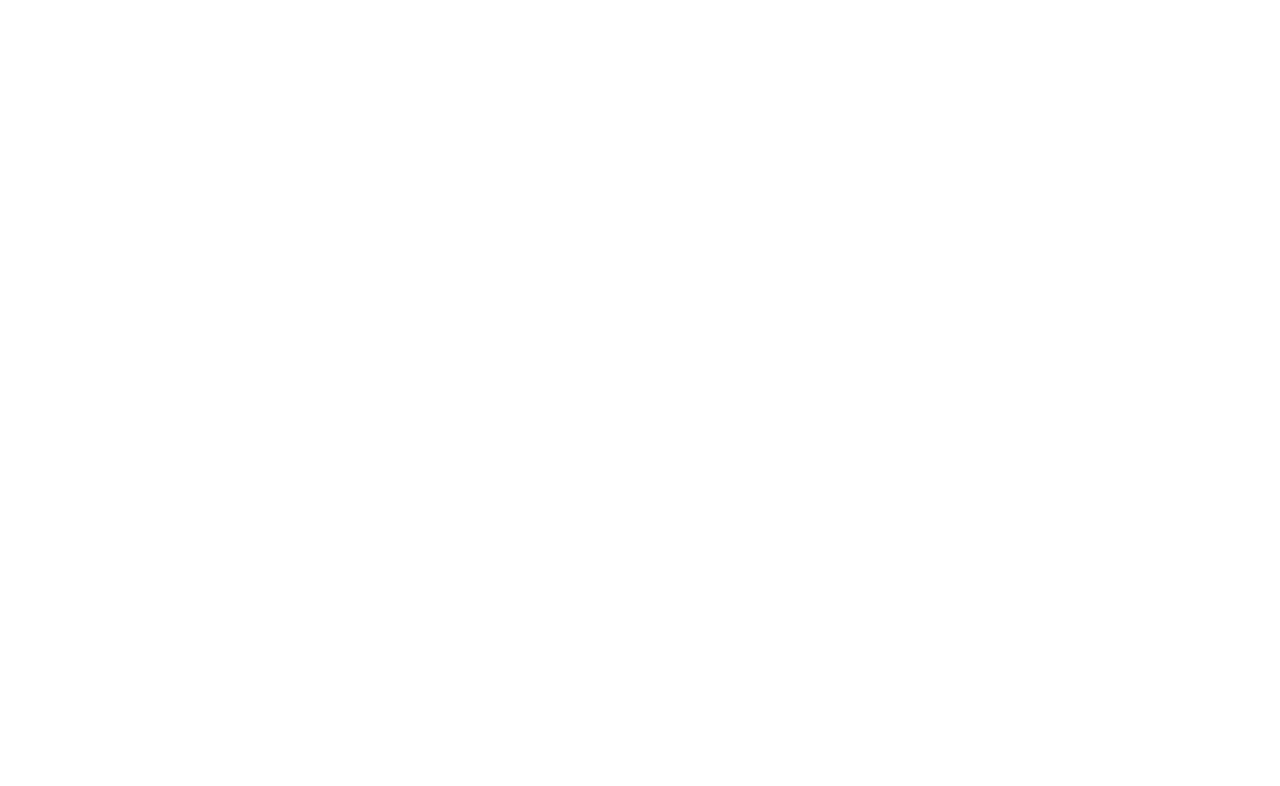
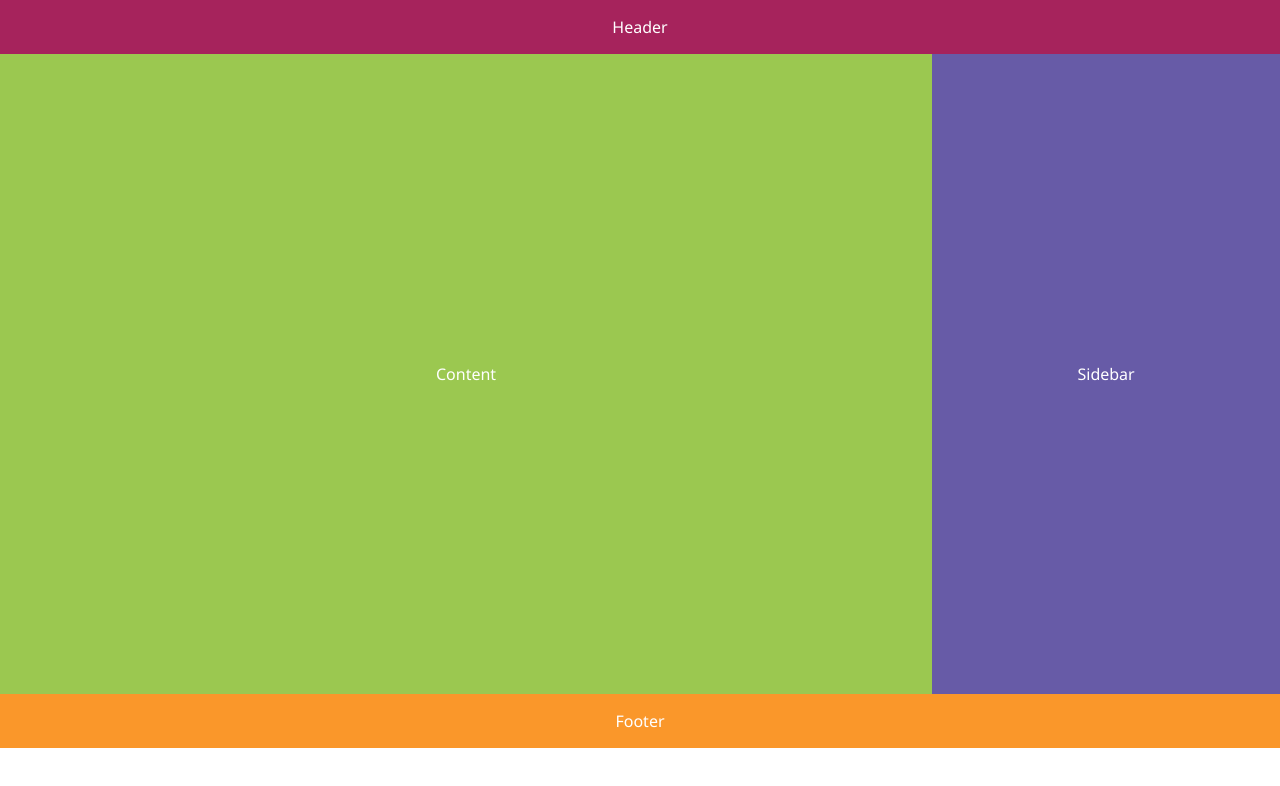
Before and after one commit to ashleymeiring/Project0, a plain HTML site: page index.html in a window 1280 px wide. Drawn offline with Linux system fonts and the light colour scheme.

Commit message:
project 0 initial
Project 01 for review

```diff
--- a/index.html
+++ b/index.html
@@ -1,3 +1,69 @@
-<html>
+<!DOCTYPE html>
+<HTML lang="eng">
+	<head>
+		<title>Project Zero</title>
+		<style>
+			html, body{
+				font-family:"Segoe UI";
+				color:white;
+				width:100%;
+				margin:auto;
+			}
 
+			.flex-container{
+				display:flex;
+				flex-wrap:wrap;
+				justify-content:center;
+				align-items:center;
+			}
+
+			.flex-item{
+			}
+
+			#header{
+				background:#A6235C;
+				flex-grow:1;
+			}
+
+			#main{
+				height:40em;
+			}
+
+			#content{
+				background:#9BC850;
+				height:100%;
+				flex-grow:3;
+			}
+
+			#sidebar{
+				background:#675BA7;
+				height:100%;
+				flex-grow:1;
+			}
+
+			#footer{
+				background:#FA972A;
+				flex-grow:1;
+			}
+		</style>
+	</head>
+	<body>
+		<header class="flex-container" id="header">
+			<p class="flex-item">Header</p>
+		</header>
+
+		<main class="flex-container" id="main">
+			<article class="flex-container" id="content">
+				<p class="flex-item">Content</p>
+			</article>
+
+			<aside class="flex-container" id="sidebar">
+				<p class="flex-item">Sidebar</p>
+			</aside>
+		</main>
+
+		<footer class="flex-container" id="footer">
+			<p class="flex-item">Footer</p>
+		</footer>
+	</body>
 </html>
```
